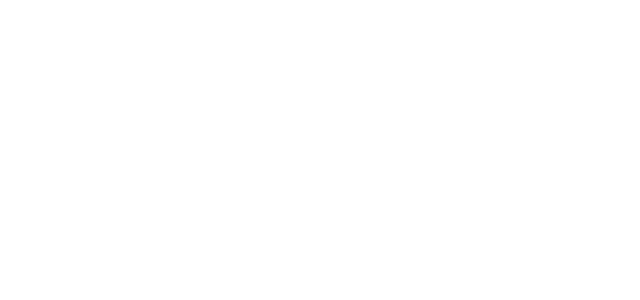
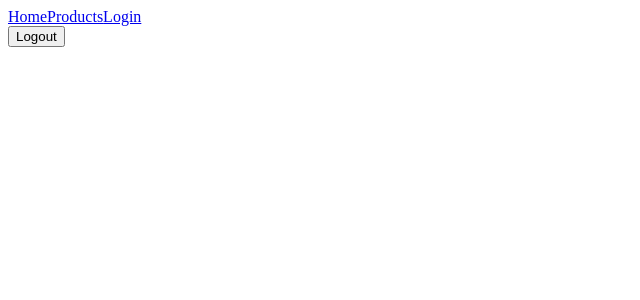
Before and after one commit to aniket-dev863/ShopShere_React_Learniing, a React (Vite) app: page /logout in a window 1280 px wide. Before the commit this address had no page. Shown: the top 300 px of the page, without its empty margins (0-640 px from the left). Built offline with nearby package versions, Linux system fonts and the light colour scheme.

Commit message:
AuthCycle with AuthContext

```diff
--- a/src/App.jsx
+++ b/src/App.jsx
@@ -5,6 +5,7 @@ import Products from "./Pages/Products";
 import MainLayout from "./Layouts/MainLayout";
 import ProductDetails from "./Components/ProductDetails";
 import Login from "./Pages/Login";
+import Logout from "./Pages/Logout";
 const App = () => {
   return (
     <>
@@ -14,6 +15,7 @@ const App = () => {
           <Route path="/products" element={<Products />} />
           <Route path="/products/:id" element={<ProductDetails />} />
           <Route path="/login" element={<Login />} />
+          <Route path="/logout" element={<Logout />} />
         </Route>
       </Routes>
     </>
--- a/src/Components/Navbar.jsx
+++ b/src/Components/Navbar.jsx
@@ -1,10 +1,14 @@
 import { Link } from "react-router-dom";
+import { useContext } from "react";
+import AuthContext from "../Context/AuthContext";
+import Logout from "../Pages/Logout";
 function Navbar() {
+  const { token } = useContext(AuthContext);
   return (
     <nav>
       <Link to="/">Home</Link>
       <Link to="/products">Products</Link>
-      <Link to="/login">Login</Link>
+      {token === null ? <Link to="/login">Login</Link> : <Logout />}
     </nav>
   );
 }
--- /dev/null
+++ b/src/Context/AuthContext.jsx
@@ -0,0 +1,16 @@
+import { createContext, useEffect, useState } from "react";
+const AuthContext = createContext();
+function AuthProvider({ children }) {
+  const [token, setToken] = useState(null);
+  useEffect(() => {
+    const storedToken = localStorage.getItem("AccessToken");
+    setToken(storedToken);
+  }, []); // this runs after which application mounts
+  return (
+    <AuthContext.Provider value={{ token, setToken }}>
+      {children}
+    </AuthContext.Provider>
+  );
+}
+export { AuthProvider };
+export default AuthContext;
--- a/src/Pages/Login.jsx
+++ b/src/Pages/Login.jsx
@@ -1,7 +1,9 @@
-import React, { useEffect, useState } from "react";
+import React, { useEffect, useState, useContext } from "react";
+import AuthContext from "../Context/AuthContext";
 function Login() {
   const [username, setUsername] = useState("");
   const [password, setPassword] = useState("");
+  const { setToken } = useContext(AuthContext);
   const login = async () => {
     const response = await fetch("https://dummyjson.com/auth/login", {
       method: "POST",
@@ -15,12 +17,10 @@ function Login() {
     });
     const data = await response.json();
     console.log(data);
+    setToken(data.accessToken);
     localStorage.setItem("AccessToken", data.accessToken);
   };
-  useEffect(() => {
-    const token = localStorage.getItem("AccessToken");
-    console.log(`Here is the Access Token Present ${token}`);
-  }, []);
+
   return (
     <>
       <input
--- /dev/null
+++ b/src/Pages/Logout.jsx
@@ -0,0 +1,19 @@
+import React from "react";
+import { useContext } from "react";
+import AuthContext from "../Context/AuthContext";
+function Logout() {
+  const { setToken } = useContext(AuthContext);
+  const logout = () => {
+    localStorage.removeItem("AccessToken");
+    setToken(null);
+  };
+  return (
+    <>
+      <button type="button" onClick={logout}>
+        Logout
+      </button>
+    </>
+  );
+}
+
+export default Logout;
--- a/src/main.jsx
+++ b/src/main.jsx
@@ -1,13 +1,16 @@
 import { StrictMode } from "react";
 import { createRoot } from "react-dom/client";
 import { BrowserRouter } from "react-router-dom";
+import { AuthProvider } from "./Context/AuthContext.jsx";
 import "./index.css";
 import App from "./App.jsx";
 
 createRoot(document.getElementById("root")).render(
   <StrictMode>
     <BrowserRouter>
-      <App />
+      <AuthProvider>
+        <App />
+      </AuthProvider>
     </BrowserRouter>
   </StrictMode>,
 );
```
